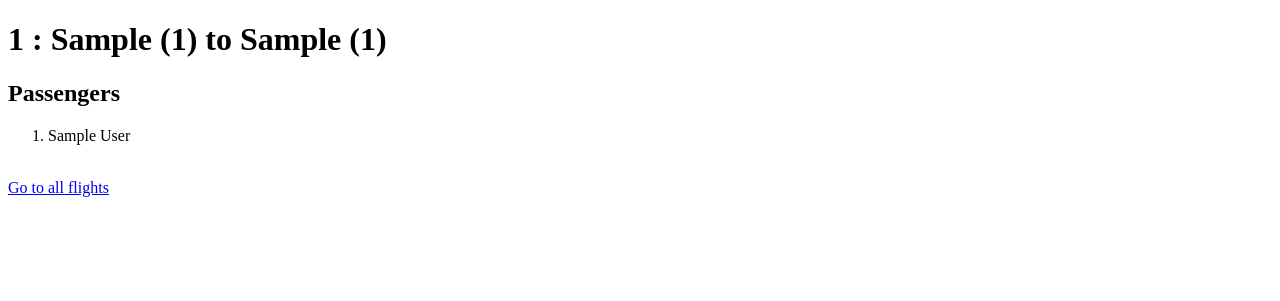
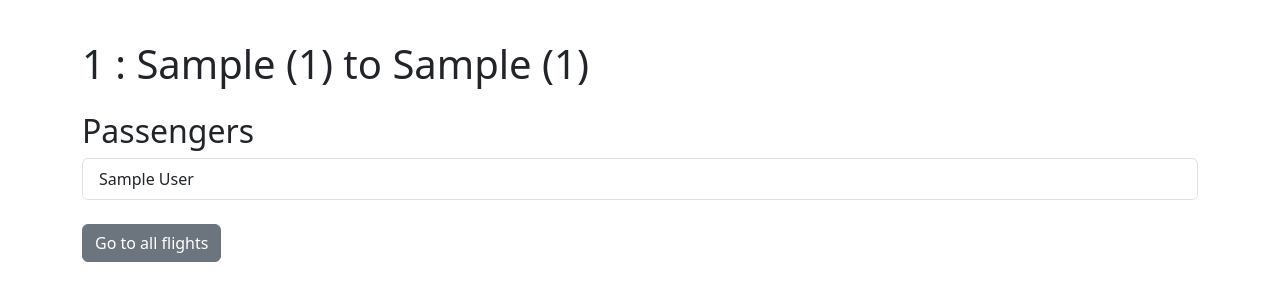
Before and after one commit to OsamaX01/Django-Learning, a Django app: page /flights/1 in a window 1280 px wide. Shown: the top 301 px of the page. Run offline with Django 4.2, Linux system fonts and the light colour scheme; tables that the repository leaves empty hold one stand-in row (values such as "Sample post").

Commit message:
flights app: add styling to the app

```diff
--- /dev/null
+++ b/flights/static/flights/styles.css
@@ -0,0 +1,7 @@
+body {
+    padding-top: 20px;
+}
+
+.container {
+    margin-top: 20px;
+}
--- a/flights/templates/flights/error.html
+++ b/flights/templates/flights/error.html
@@ -1,5 +1,7 @@
 {% extends 'flights/layout.html' %}
 
 {% block body %}
-    <h1> {{ message }} </h1>
+    <div class="container mt-5">
+        <h1>{{ message }}</h1>
+    </div>
 {% endblock %}
--- a/flights/templates/flights/layout.html
+++ b/flights/templates/flights/layout.html
@@ -1,7 +1,11 @@
+{% load static %}
+
 <!DOCTYPE html>
 <html>
     <head>
         <title> Flights </title>
+        <link rel="stylesheet" href="https://cdn.jsdelivr.net/npm/bootstrap@5.3.0/dist/css/bootstrap.min.css">
+        <link rel="stylesheet" href="{% static 'flights/styles.css' %}">
     </head>
     <body>
         {% block body %}
--- a/flights/templates/flights/single_flight.html
+++ b/flights/templates/flights/single_flight.html
@@ -1,30 +1,33 @@
 {% extends 'flights/layout.html' %}
 
 {% block body %}
-    <h1> {{ flight }} </h1>
+    <div class="container">
+        <h1>{{ flight }}</h1>
 
-    <h2> Passengers </h2>
-    <ol>
+        <h2 class="mt-4">Passengers</h2>
+        <ol class="list-group">
             {% for passenger in passengers %}
-            <li> {{ passenger }} </li>
+                <li class="list-group-item">{{ passenger }}</li>
             {% empty %}
-            <li> No Passengers Yet! </li>
+                <li class="list-group-item">No Passengers Yet!</li>
             {% endfor %}
         </ol>
 
         {% if non_passengers %}
-        <h2> Add Passenger </h2>
+            <h2 class="mt-4">Add Passenger</h2>
             <form action="{% url 'flights:book' flight.id %}" method="POST">
                 {% csrf_token %}
-            <select name="passenger">
+                <div class="mb-3">
+                    <select name="passenger" class="form-select">
                         {% for passenger in non_passengers %}
-                    <option value="{{ passenger.id }}"> {{passenger}} </option>
+                            <option value="{{ passenger.id }}">{{ passenger }}</option>
                         {% endfor %}
                     </select>
-            <input type="submit">
+                </div>
+                <button type="submit" class="btn btn-primary">Book Passenger</button>
             </form>
         {% endif %}
 
-    <br>
-    <a href = "{% url 'flights:index' %}"> Go to all flights </a>
+        <a href="{% url 'flights:index' %}" class="btn btn-secondary mt-4">Go to all flights</a>
+    </div>
 {% endblock %}
```
Also changed, not shown: flights/templates/flights/index.html (+14 -11 lines). Lines whose indentation alone changed are shown as unchanged.
